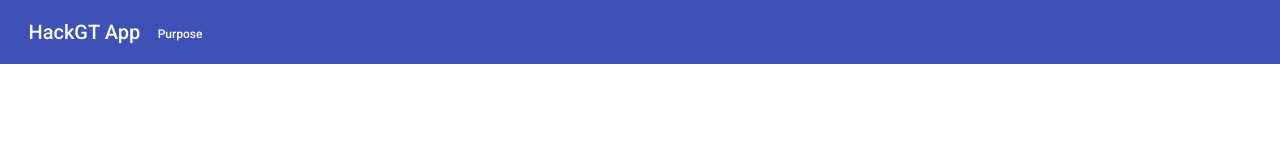
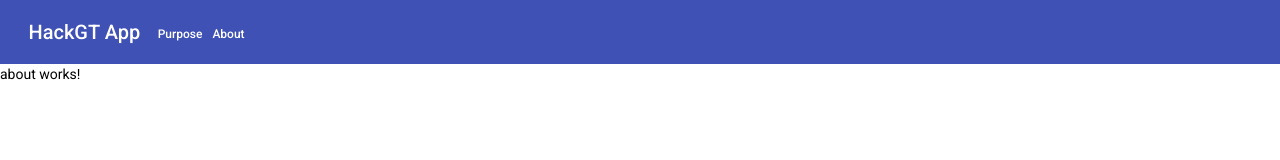
Before and after one commit to rentruewang/hackgt-app, an Angular app: page /about in a window 1280 px wide. Before the commit this address led to /. Shown: the top 160 px of the page. Built offline with nearby package versions, Linux system fonts and the light colour scheme.

Commit message:
Added an about component

```diff
--- /dev/null
+++ b/src/app/about/about.component.html
@@ -0,0 +1 @@
+<p>about works!</p>
--- /dev/null
+++ b/src/app/about/about.component.ts
@@ -0,0 +1,15 @@
+import { Component, OnInit } from '@angular/core';
+
+@Component({
+  selector: 'app-about',
+  templateUrl: './about.component.html',
+  styleUrls: ['./about.component.css']
+})
+export class AboutComponent implements OnInit {
+
+  constructor() { }
+
+  ngOnInit(): void {
+  }
+
+}
--- a/src/app/app-routing.module.ts
+++ b/src/app/app-routing.module.ts
@@ -1,10 +1,12 @@
 import { NgModule } from '@angular/core';
 import { RouterModule, Routes } from '@angular/router';
+import { AboutComponent } from './about/about.component';
 
 import { PurposeComponent } from './purpose/purpose.component';
 
 const routes: Routes = [
   { path: 'purpose', component: PurposeComponent },
+  { path: 'about', component: AboutComponent },
 ];
 
 @NgModule({
--- a/src/app/app.module.ts
+++ b/src/app/app.module.ts
@@ -11,12 +11,14 @@ import { ServiceWorkerModule } from '@angular/service-worker';
 import { environment } from '../environments/environment';
 import { HeaderComponent } from './header/header.component';
 import { PurposeComponent } from './purpose/purpose.component';
+import { AboutComponent } from './about/about.component';
 
 @NgModule({
   declarations: [
     AppComponent,
     HeaderComponent,
-    PurposeComponent
+    PurposeComponent,
+    AboutComponent
   ],
   imports: [
     BrowserModule,
--- a/src/app/header/header.component.html
+++ b/src/app/header/header.component.html
@@ -10,5 +10,10 @@
         Purpose
       </a>
     </li>
+    <li>
+      <a routerLink="/about" class="small">
+        About
+      </a>
+    </li>
   </ul>
 </mat-toolbar>
```
Also changed, not shown: src/app/about/about.component.css (added), 1 other file (tests, documents, lock files or other folders).
